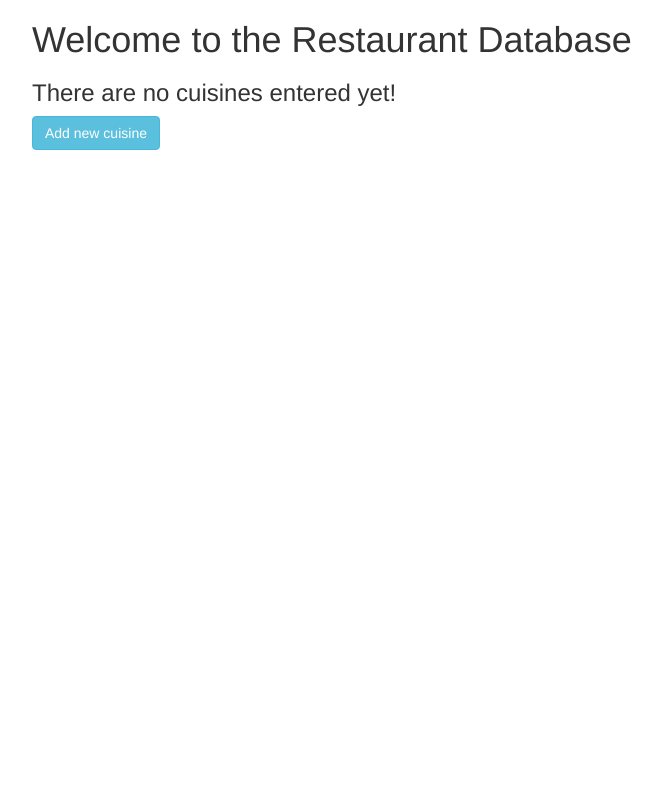
After one commit to jeffaustin81/Restaurants, a PHP site: template views/index.html.twig in a window 1280 px wide. The commit adds this page. Shown: the whole page, without its empty margins (38-700 px from the left). Run offline with PHP 8.4, Linux system fonts and the light colour scheme; the template is opened without the code that fills it, so the values that code supplies are empty; some libraries are stand-ins or nearby versions.

Commit message:
Added app.php setup for index page

```diff
--- a/src/Restaurant.php
+++ b/src/Restaurant.php
@@ -80,12 +80,12 @@
             $this->id = $GLOBALS['DB']->lastInsertId();
         }
 
-        function delete()
+        function delete_restaurant()
         {
             $GLOBALS['DB']->exec("DELETE FROM restaurants WHERE id = {$this->getId()};");
         }
 
-        function update($new_name, $id, $new_phone, $new_address, $new_website, $new_cuisine_id)
+        function update_restaurant($new_name, $id, $new_phone, $new_address, $new_website, $new_cuisine_id)
         {
             $GLOBALS['DB']->exec("UPDATE restaurants SET name = '{new_name}', phone = '{new_phone}', address = '{new_address}', website = '{new_website}', cuisine_id = {new_cuisine_id} WHERE id = {$this->getId()};");
             $this->setName($new_name);
--- /dev/null
+++ b/views/index.html.twig
@@ -0,0 +1,37 @@
+<html>
+<head>
+    <title>Restaurants</title>
+    <link rel="stylesheet" href="https://maxcdn.bootstrapcdn.com/bootstrap/3.3.5/css/bootstrap.min.css">
+</head>
+<body>
+    <div class="container">
+        <h1>Welcome to the Restaurant Database</h1>
+
+        {% if cuisines is not empty %}
+            <h3>List of all cuisine types:</h3>
+            <h6>Click on a cuisine to see all restaurants of that cuisine</h6>
+            <ul>
+                {% for cuisine in cuisines %}
+                    <li><a href="/cuisines/{{ cuisine.getId }}">{{ cuisine.getType }}</a></li>
+                {% endfor %}
+            </ul>
+        {% else %}
+            <h3>There are no cuisines entered yet!</h3>
+        {% endif %}
+
+        <form action="/form_cuisine">
+            <button type="submit" class="btn btn-info">Add new cuisine</button>
+        </form>
+
+        {% if form_check == true %}
+            <form action="/add_cuisine" method="post">
+                <div class="form-group">
+                    <label for="type">Enter a new cuisine type</label>
+                    <input id="type" name="type" class="form-control" type="text" placeholder="Cuisine Type">
+                </div>
+                <button type="submit" class="btn btn-success">Add cuisine</button>
+            </form>
+        {% endif %}
+    </div>
+</body>
+</html>
--- /dev/null
+++ b/web/index.php
@@ -0,0 +1,4 @@
+<?php
+    $website = require_once __DIR__.'/../app/app.php';
+    $website->run();
+ ?>
```
Also changed, not shown: app/app.php (+37 -0 lines), src/Cuisine.php (+19 -2 lines), tests/CuisineTest.php (+21 -3 lines), tests/RestaurantTest.php (+9 -23 lines).
